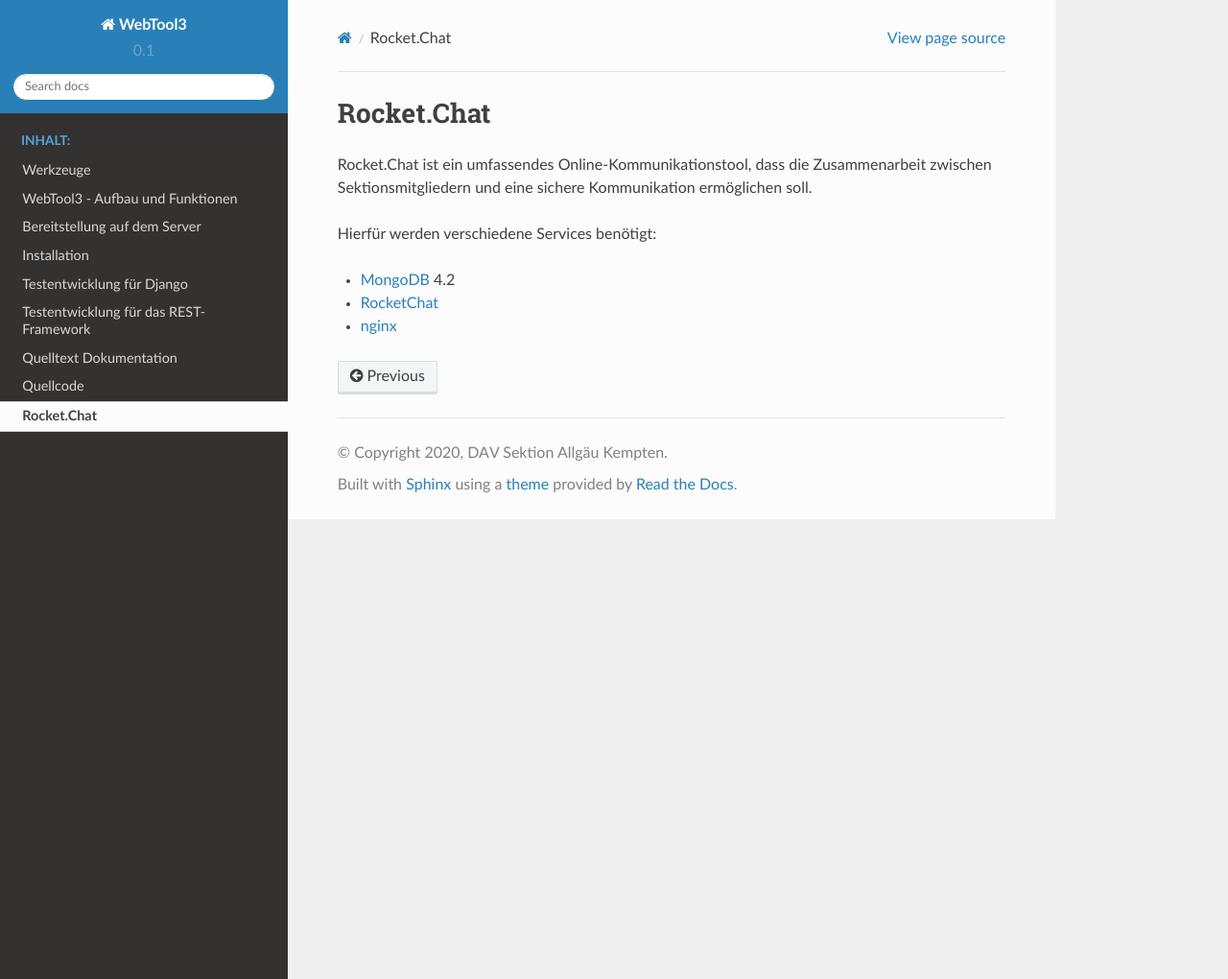
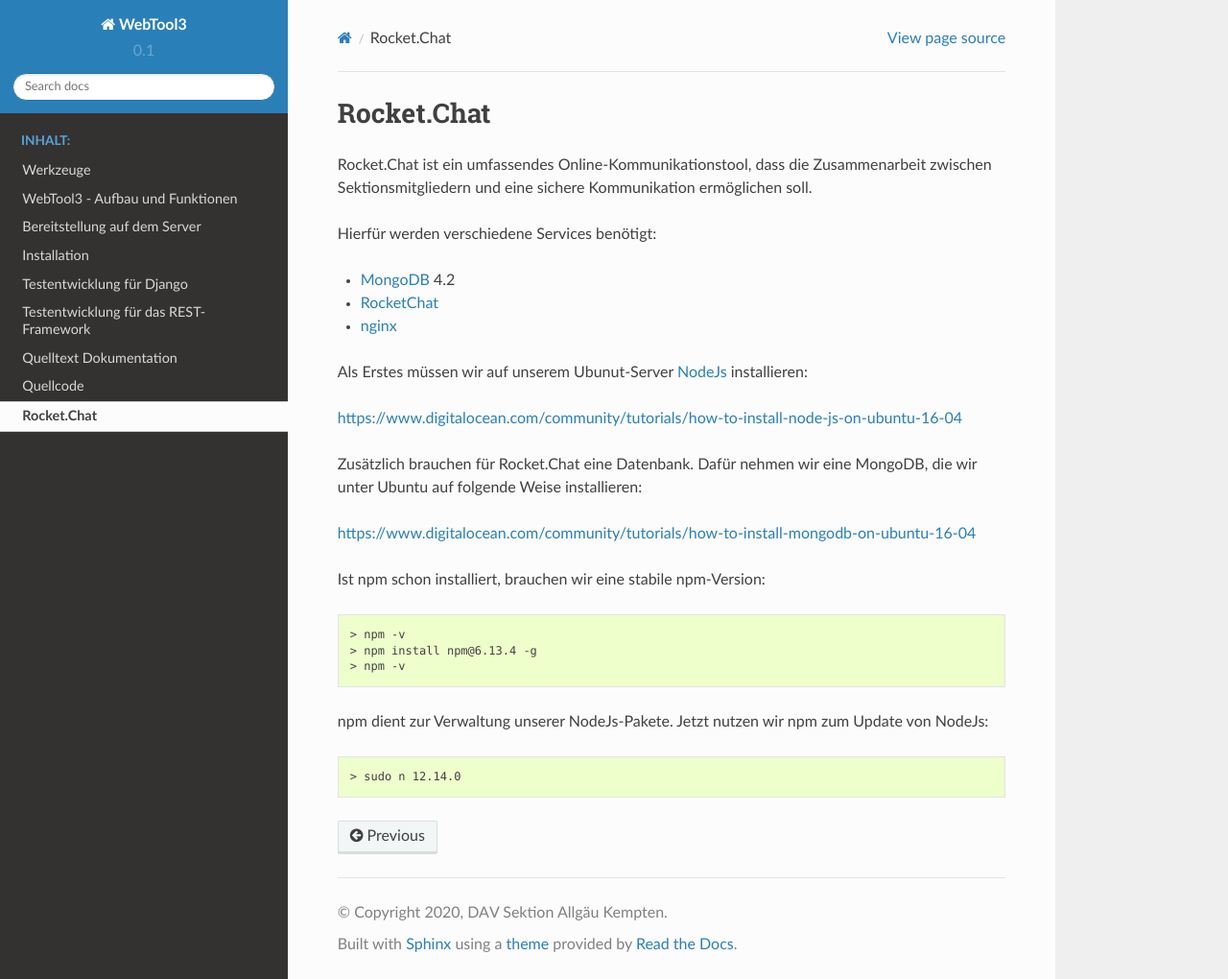
Before and after one commit to dav-kempten/WebTool3, a Sphinx documentation site: the page built from docs/source/modules/rocket_chat.rst, in a window 1280 px wide and 1020 px high. Shown: the whole window at 96% size. Built offline with Sphinx 7.4.7 and the Read the Docs theme 2.0.0, drawn with Linux system fonts in a browser that asks for light colours.

Commit message:
first step for npm and nodejs

```diff
--- a/docs/source/modules/rocket_chat.rst
+++ b/docs/source/modules/rocket_chat.rst
@@ -14,3 +14,27 @@
 .. _MongoDB: https://www.mongodb.com/cloud/atlas/lp/try2?utm_source=google&utm_campaign=gs_emea_germany_search_brand_atlas_desktop&utm_term=mongodb&utm_medium=cpc_paid_search&utm_ad=e&gclid=EAIaIQobChMIsJniivOa6gIVUMayCh2jSQxSEAAYASAAEgIqkfD_BwE
 .. _RocketChat: https://rocket.chat/de/
 .. _nginx: https://www.nginx.com/
+
+Als Erstes müssen wir auf unserem Ubunut-Server NodeJs_ installieren:
+
+.. _NodeJs: https://nodejs.org/de/
+
+https://www.digitalocean.com/community/tutorials/how-to-install-node-js-on-ubuntu-16-04
+
+Zusätzlich brauchen für Rocket.Chat eine Datenbank. Dafür nehmen wir eine MongoDB, die wir unter Ubuntu auf folgende Weise installieren:
+
+https://www.digitalocean.com/community/tutorials/how-to-install-mongodb-on-ubuntu-16-04
+
+Ist npm schon installiert, brauchen wir eine stabile npm-Version:
+
+.. code-block:: none
+
+    > npm -v
+    > npm install npm@6.13.4 -g
+    > npm -v
+
+npm dient zur Verwaltung unserer NodeJs-Pakete. Jetzt nutzen wir npm zum Update von NodeJs:
+
+.. code-block:: none
+
+    > sudo n 12.14.0
```
